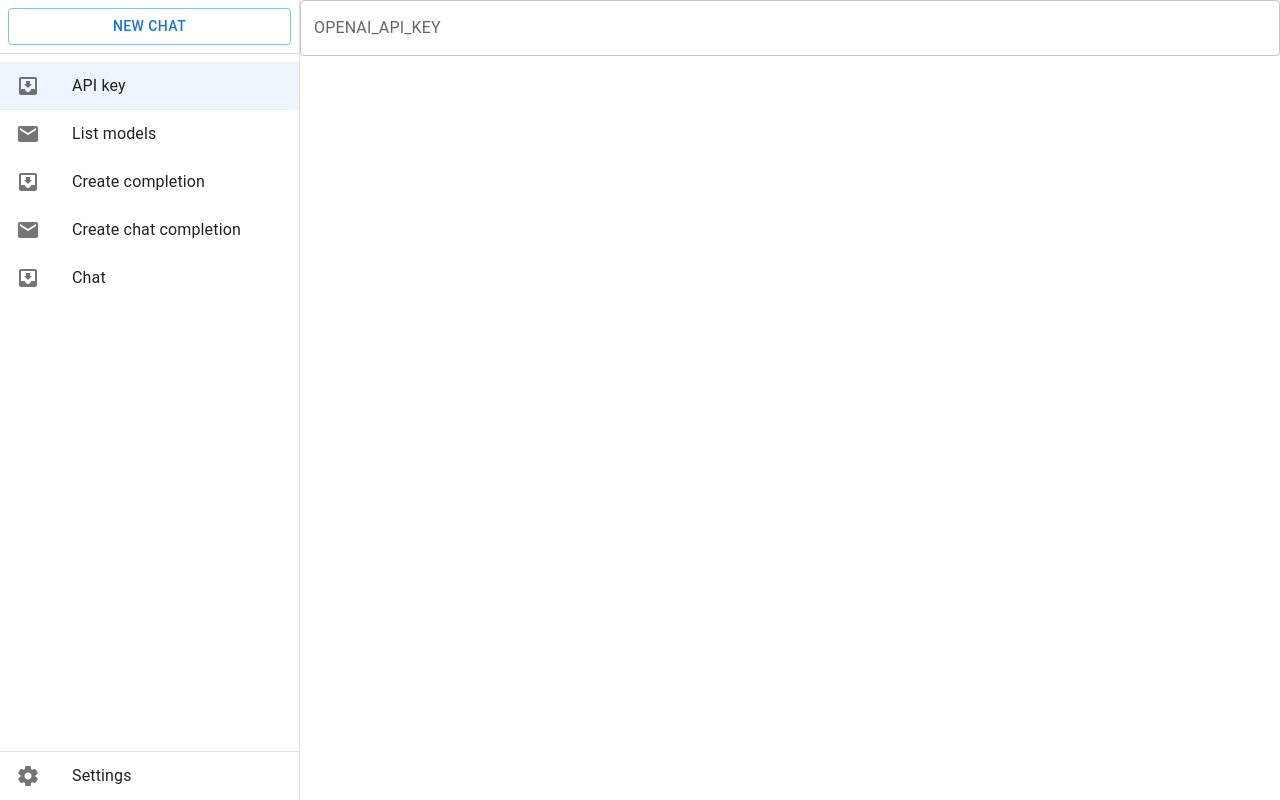
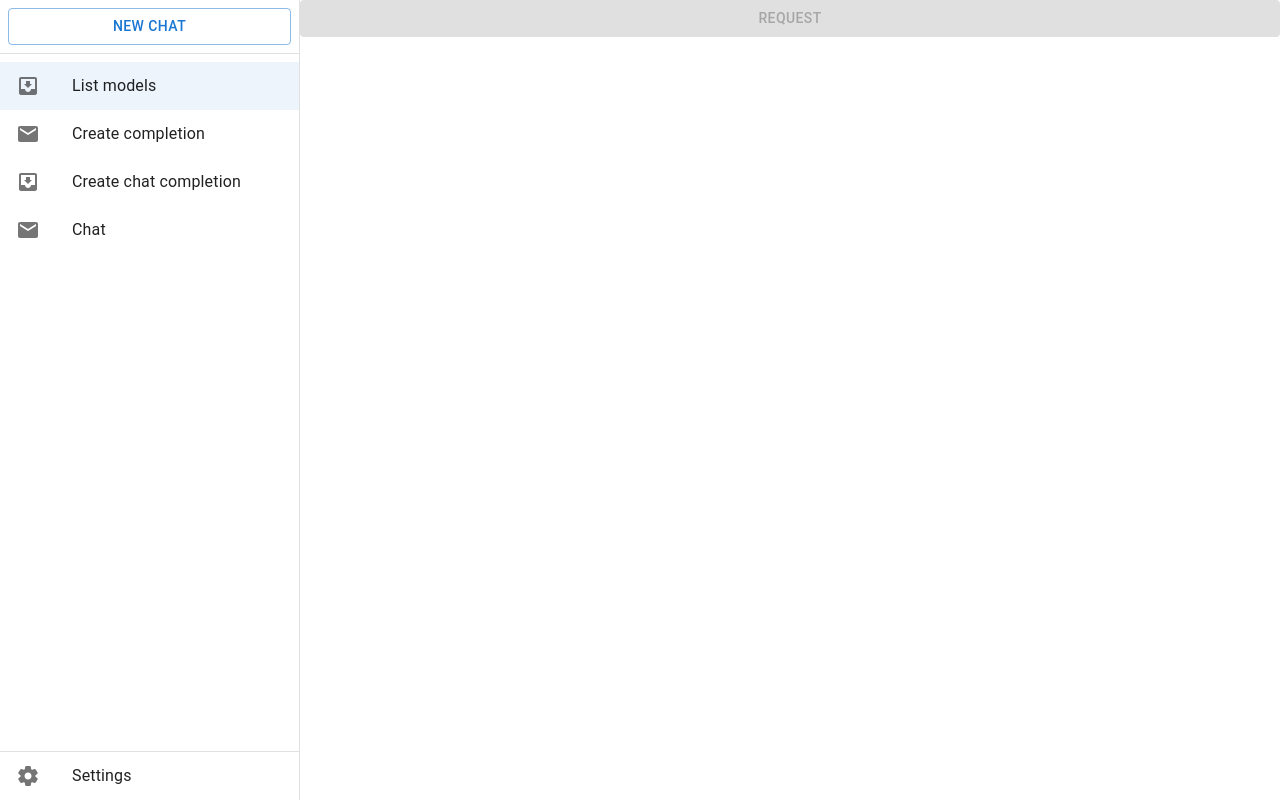
Before and after one commit to ebnbin/openchat, a React (Create React App) app: page / in a window 1280 px wide. Built offline with nearby package versions, Linux system fonts and the light colour scheme.

Commit message:
Create Settings

```diff
--- a/src/ApiKeyPage.tsx
+++ /dev/null
@@ -1,21 +0,0 @@
-import React, {ChangeEvent} from "react";
-import {TextField} from "@mui/material";
-
-interface ApiKeyProps {
-  apiKey: string;
-  setApiKey: (apiKey: string) => void;
-}
-
-export function ApiKeyPage({ apiKey, setApiKey }: ApiKeyProps) {
-  return (
-    <div style={{ display: 'flex', flexDirection: 'column' }}>
-      <TextField
-        label={"OPENAI_API_KEY"}
-        value={apiKey}
-        onChange={(event) => {
-          setApiKey(event.target.value)
-        }}
-      />
-    </div>
-  );
-}
--- a/src/ChatPage.tsx
+++ b/src/ChatPage.tsx
@@ -1,8 +1,7 @@
 import React, {ChangeEvent, useState} from "react";
 import {
   ChatCompletionRequestMessage,
-  ChatCompletionRequestMessageRoleEnum,
-  OpenAIApi
+  ChatCompletionRequestMessageRoleEnum
 } from "openai";
 import Box from "@mui/material/Box";
 import {
@@ -14,9 +13,10 @@ import {
   ListItemText, Slider,
   TextField, Typography, useTheme
 } from "@mui/material";
-import {Chat, ChatConversation} from "./data";
+import {Chat, ChatConversation, Settings} from "./data";
 import {CreateChatCompletionResponse} from "openai/api";
 import {FaceRounded, PsychologyAltRounded, SendRounded} from "@mui/icons-material";
+import {api} from "./util";
 
 const contentWidth = 900
 
@@ -500,7 +500,8 @@ function afterResponse(
 }
 
 interface ChatProps {
-  api: OpenAIApi,
+  settings: Settings,
+  setSettings: (settings: Settings) => void,
   chat: Chat
   setChat: (chat: Chat) => void
   open: boolean
@@ -508,7 +509,7 @@ interface ChatProps {
 }
 
 export function ChatPage(props: ChatProps) {
-  const { api, chat, setChat, open, handleClose } = props
+  const { settings, setSettings, chat, setChat, open, handleClose } = props
 
   const messageWrappers = chatToMessageWrappers(chat)
 
@@ -521,7 +522,7 @@ export function ChatPage(props: ChatProps) {
     const requestMessages = beforeRequest(messageWrappers, input, setRequestingMessage)
     setInput('')
 
-    const response = await api
+    const response = await api(settings.apiKey)
       .createChatCompletion({
         model: chat.model,
         messages: requestMessages,
--- a/src/CreateChatCompletionPage.tsx
+++ b/src/CreateChatCompletionPage.tsx
@@ -2,19 +2,19 @@ import React, {ChangeEvent, useState} from "react";
 import {
   ChatCompletionRequestMessage,
   ChatCompletionRequestMessageRoleEnum,
-  ChatCompletionResponseMessageRoleEnum,
-  Configuration,
-  OpenAIApi
+  ChatCompletionResponseMessageRoleEnum
 } from "openai";
 import {Button, FormControl, InputLabel, MenuItem, Select, SelectChangeEvent, TextField} from "@mui/material";
 import {JsonLog} from "./JsonLog";
+import {Settings} from "./data";
+import {api} from "./util";
 
 interface CreateCompletionProps {
-  apiKey: string;
+  settings: Settings;
 }
 
 // https://platform.openai.com/docs/api-reference/chat/create
-export function CreateChatCompletionPage({ apiKey }: CreateCompletionProps) {
+export function CreateChatCompletionPage({ settings }: CreateCompletionProps) {
   const modelList: string[] = [
     'gpt-4',
     'gpt-4-0314',
@@ -42,13 +42,6 @@ export function CreateChatCompletionPage({ apiKey }: CreateCompletionProps) {
     setMessage(message)
   };
 
-  const { Configuration, OpenAIApi } = require("openai");
-
-  const configuration = new Configuration({
-    apiKey: apiKey,
-  });
-  const openai = new OpenAIApi(configuration);
-
   const request = async () => {
     if (!message) {
       return
@@ -61,7 +54,7 @@ export function CreateChatCompletionPage({ apiKey }: CreateCompletionProps) {
     setResponseData(undefined)
     setIsLoading(true)
 
-    const response = await openai
+    const response = await api(settings.apiKey)
       .createChatCompletion({
         model: model,
         messages: currentMessages,
@@ -71,7 +64,7 @@ export function CreateChatCompletionPage({ apiKey }: CreateCompletionProps) {
       });
 
     let role: ChatCompletionRequestMessageRoleEnum = ChatCompletionRequestMessageRoleEnum.Assistant
-    switch (response.data.choices[0].message.role) {
+    switch (response!!.data.choices[0].message!!.role) {
       case ChatCompletionResponseMessageRoleEnum.System:
         role = ChatCompletionRequestMessageRoleEnum.System;
         break;
@@ -86,7 +79,7 @@ export function CreateChatCompletionPage({ apiKey }: CreateCompletionProps) {
     }
     const newMessage: ChatCompletionRequestMessage = {
       role: role,
-      content: response.data.choices[0].message.content,
+      content: response!!.data.choices[0].message!!.content,
     }
 
     setMessages([...currentMessages, newMessage])
@@ -117,7 +110,7 @@ export function CreateChatCompletionPage({ apiKey }: CreateCompletionProps) {
       />
       <Button
         variant={"contained"}
-        disabled={apiKey.length === 0 || isLoading}
+        disabled={settings.apiKey.length === 0 || isLoading}
         onClick={request}
       >
         {"Request"}
--- a/src/CreateCompletionPage.tsx
+++ b/src/CreateCompletionPage.tsx
@@ -1,14 +1,15 @@
 import React, {ChangeEvent, useState} from "react";
-import {Configuration, OpenAIApi} from "openai";
 import {Button, FormControl, InputLabel, MenuItem, Select, SelectChangeEvent, TextField} from "@mui/material";
 import {JsonLog} from "./JsonLog";
+import {Settings} from "./data";
+import {api} from "./util";
 
 interface CreateCompletionProps {
-  apiKey: string;
+  settings: Settings;
 }
 
 // https://platform.openai.com/docs/api-reference/completions/create
-export function CreateCompletionPage({ apiKey }: CreateCompletionProps) {
+export function CreateCompletionPage({ settings }: CreateCompletionProps) {
   const modelList: string[] = [
     'text-davinci-003',
     'text-davinci-002',
@@ -35,19 +36,12 @@ export function CreateCompletionPage({ apiKey }: CreateCompletionProps) {
     setPrompt(event.target.value)
   };
 
-  const { Configuration, OpenAIApi } = require("openai");
-
-  const configuration = new Configuration({
-    apiKey: apiKey,
-  });
-  const openai = new OpenAIApi(configuration);
-
   const request = async () => {
     setResponse('[Loading]')
     setResponseData(undefined)
     setIsLoading(true)
 
-    const response = await openai
+    const response = await api(settings.apiKey)
       .createCompletion({
         model: model,
         prompt: prompt,
@@ -57,7 +51,7 @@ export function CreateCompletionPage({ apiKey }: CreateCompletionProps) {
         setIsLoading(false)
       });
 
-    setResponse(response.data.choices[0].text)
+    setResponse(response!!.data.choices[0].text!!)
     setResponseData(response)
     setIsLoading(false)
   }
@@ -85,7 +79,7 @@ export function CreateCompletionPage({ apiKey }: CreateCompletionProps) {
       />
       <Button
         variant={"contained"}
-        disabled={apiKey.length === 0 || isLoading}
+        disabled={settings.apiKey.length === 0 || isLoading}
         onClick={request}
       >
         {"Request"}
--- a/src/ListModels.tsx
+++ b/src/ListModels.tsx
@@ -1,33 +1,28 @@
 import React, {useState} from "react";
-import {Configuration, Model, OpenAIApi} from "openai";
+import {Model} from "openai";
 import {Button} from "@mui/material";
 import {JsonLog} from "./JsonLog";
+import {Settings} from "./data";
+import {api} from "./util";
 
 interface ListModelsProps {
-  apiKey: string;
+  settings: Settings;
 }
 
 // https://platform.openai.com/docs/api-reference/models/list
-export function ListModels({ apiKey }: ListModelsProps) {
+export function ListModels({ settings }: ListModelsProps) {
   const [response, setResponse] = useState<JSX.Element[]>();
   const [isLoading, setIsLoading] = useState(false);
-
-  const { Configuration, OpenAIApi } = require("openai");
-
-  const configuration = new Configuration({
-    apiKey: apiKey,
-  });
-  const openai = new OpenAIApi(configuration);
 
   const request = async () => {
     setIsLoading(true)
 
-    const response = await openai
+    const response = await api(settings.apiKey)
       .listModels()
       .catch(() => {
         setIsLoading(false)
       });
-    const listItems = response.data.data.map((item: Model) =>
+    const listItems = response!!.data.data.map((item: Model) =>
       <li key={item.id}>
         <JsonLog
           object={item}
@@ -43,7 +38,7 @@ export function ListModels({ apiKey }: ListModelsProps) {
     <div style={{ display: 'flex', flexDirection: 'column' }}>
       <Button
         variant={"contained"}
-        disabled={apiKey.length === 0 || isLoading}
+        disabled={settings.apiKey.length === 0 || isLoading}
         onClick={request}
       >
         {"Request"}
--- a/src/ResponsiveDrawer.tsx
+++ b/src/ResponsiveDrawer.tsx
@@ -15,9 +15,7 @@ import Typography from '@mui/material/Typography';
 import {useEffect, useState} from "react";
 import {Button, Divider, useMediaQuery} from "@mui/material";
 import {EditRounded, MenuRounded, SettingsRounded} from "@mui/icons-material";
-import {Chat} from "./data";
-import {Configuration, OpenAIApi} from "openai";
-import {ApiKeyPage} from "./ApiKeyPage";
+import {Chat, Settings} from "./data";
 import {ListModels} from "./ListModels";
 import {CreateCompletionPage} from "./CreateCompletionPage";
 import {CreateChatCompletionPage} from "./CreateChatCompletionPage";
@@ -36,22 +34,28 @@ interface Props {
 }
 
 export default function ResponsiveDrawer(props: Props) {
-  const [apiKey, setApiKey] = useState('');
-
-  const setApiKeyAndStore = (apiKey: string) => {
-    setApiKey(apiKey)
-    localStorage.setItem('apiKey', apiKey)
-  }
+  const [settings, setSettings] = useState<Settings>(
+    {
+      apiKey: '',
+      chatList: [],
+    } as Settings
+  )
 
   useEffect(() => {
-    const storedApiKey = localStorage.getItem('apiKey');
-    if (storedApiKey) {
-      setApiKey(storedApiKey);
+    const storedSettings = localStorage.getItem('settings')
+    if (storedSettings) {
+      setSettings(JSON.parse(storedSettings))
     }
-  }, [apiKey]);
+  }, [])
+
+  const setSettingsAndStore = (settings: Settings) => {
+    setSettings(settings)
+    localStorage.setItem('settings', JSON.stringify(settings))
+  }
 
   const [chat, setChat] = useState<Chat>(
     {
+      id: '',
       title: '',
       model: 'gpt-3.5-turbo',
       maxTokens: 4096,
@@ -64,6 +68,18 @@ export default function ResponsiveDrawer(props: Props) {
       incomplete: false,
     } as Chat
   )
+
+  const setChatAndStore = (chat: Chat) => {
+    setChat(chat)
+    localStorage.setItem(`chat_${chat.id}`, JSON.stringify(chat))
+  }
+
+  useEffect(() => {
+    const storedChat = localStorage.getItem('chat')
+    if (storedChat) {
+      setChat(JSON.parse(storedChat))
+    }
+  }, [])
 
   const [open, setOpen] = React.useState(false);
 
@@ -85,29 +101,13 @@ export default function ResponsiveDrawer(props: Props) {
     setSettingsOpen(false);
   };
 
-  const { Configuration, OpenAIApi } = require("openai");
-  const configuration = new Configuration({
-    apiKey: apiKey,
-  });
-  const openai = new OpenAIApi(configuration);
-
   const pageList: Page[] = [
-    {
-      key: 'ApiKey',
-      title: 'API key',
-      element: (
-        <ApiKeyPage
-          apiKey={apiKey}
-          setApiKey={setApiKeyAndStore}
-        />
-      ),
-    },
     {
       key: 'ListModels',
       title: 'List models',
       element: (
         <ListModels
-          apiKey={apiKey}
+          settings={settings}
         />
       ),
     },
@@ -116,7 +116,7 @@ export default function ResponsiveDrawer(props: Props) {
       title: 'Create completion',
       element: (
         <CreateCompletionPage
-          apiKey={apiKey}
+          settings={settings}
         />
       ),
     },
@@ -125,7 +125,7 @@ export default function ResponsiveDrawer(props: Props) {
       title: 'Create chat completion',
       element: (
         <CreateChatCompletionPage
-          apiKey={apiKey}
+          settings={settings}
         />
       ),
     },
@@ -134,9 +134,10 @@ export default function ResponsiveDrawer(props: Props) {
       title: 'Chat',
       element: (
         <ChatPage
-          api={openai}
+          settings={settings}
+          setSettings={setSettingsAndStore}
           chat={chat}
-          setChat={setChat}
+          setChat={setChatAndStore}
           open={open}
           handleClose={handleClose}
         />
@@ -336,7 +337,12 @@ export default function ResponsiveDrawer(props: Props) {
           {pageList[selectedPage].element}
         </Box>
       </Box>
-      <SettingsDialog apiKey={apiKey} setApiKey={setApiKeyAndStore} open={settingsOpen} handleClose={handleSettingsClose}/>
+      <SettingsDialog
+        settings={settings}
+        setSettings={setSettingsAndStore}
+        open={settingsOpen}
+        handleClose={handleSettingsClose}
+      />
     </Box>
   );
 }
--- a/src/SettingsDialog.tsx
+++ b/src/SettingsDialog.tsx
@@ -9,16 +9,17 @@ import {
   Typography
 } from "@mui/material";
 import Box from "@mui/material/Box";
+import {Settings} from "./data";
 
 interface SettingsDialogProps {
-  apiKey: string
-  setApiKey: (apiKey: string) => void
+  settings: Settings,
+  setSettings: (settings: Settings) => void
   open: boolean
   handleClose: () => void
 }
 
 export function SettingsDialog(props: SettingsDialogProps) {
-  const { apiKey, setApiKey, open, handleClose } = props
+  const { settings, setSettings, open, handleClose } = props
 
   return (
     <Dialog
@@ -67,9 +68,14 @@ export function SettingsDialog(props: SettingsDialogProps) {
             fullWidth={true}
             type={'text'}
             placeholder={'API key'}
-            value={apiKey}
+            value={settings.apiKey}
             onChange={(event) => {
-              setApiKey(event.target.value)
+              setSettings(
+                {
+                  ...settings,
+                  apiKey: event.target.value,
+                } as Settings
+              )
             }}
           />
         </Box>
--- a/src/data.tsx
+++ b/src/data.tsx
@@ -1,4 +1,10 @@
+export interface Settings {
+  apiKey: string
+  chatList: Chat[]
+}
+
 export interface Chat {
+  id: string
   title: string
   model: string
   maxTokens: number
--- /dev/null
+++ b/src/util.tsx
@@ -0,0 +1,8 @@
+import {Configuration, OpenAIApi} from "openai";
+
+export function api(apiKey: string): OpenAIApi {
+  const configuration = new Configuration({
+    apiKey: apiKey,
+  })
+  return new OpenAIApi(configuration)
+}
```
